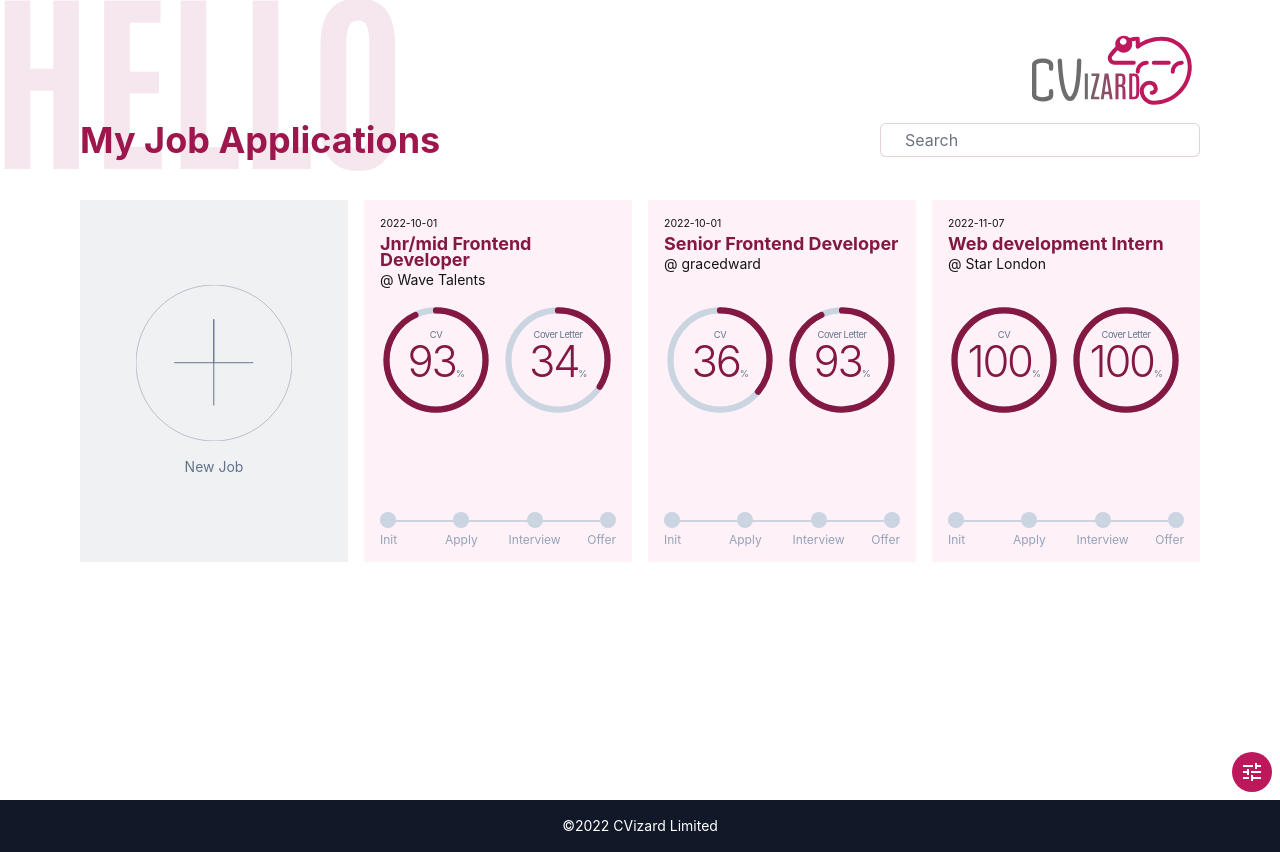
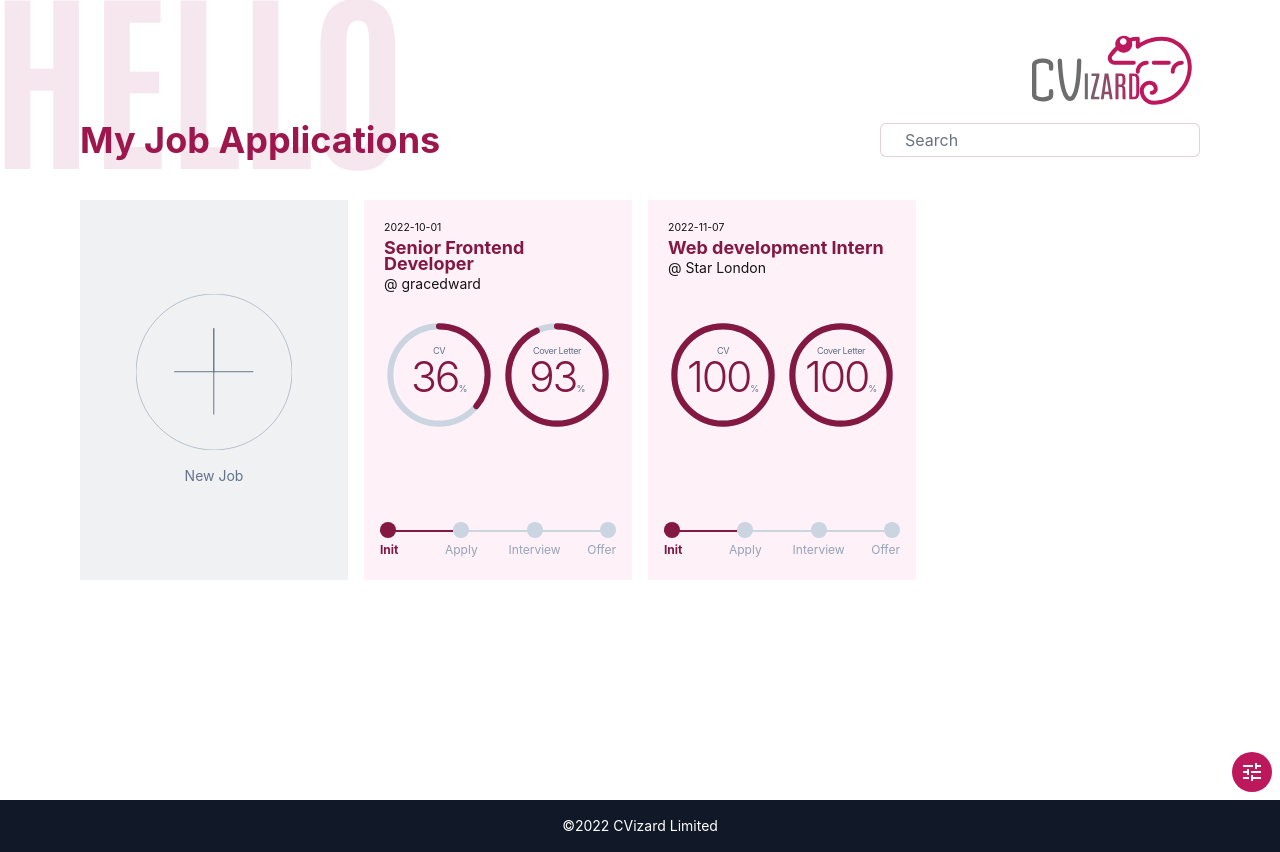
Before and after one commit to edward-designer/cvizard, a Next.js app: page /dashboard in a window 1280 px wide. Built offline with nearby package versions, Linux system fonts and the light colour scheme.

Commit message:
refactor: replace md editor

```diff
--- a/src/components/common/StepIndicator.tsx
+++ b/src/components/common/StepIndicator.tsx
@@ -5,13 +5,27 @@ const StepIndicator = ({
   currentStep,
   steps,
   id,
+  clickHandler,
 }: {
   currentStep: number;
   steps: { text: string; href: string }[];
   id: string;
+  clickHandler?: () => void | undefined;
 }) => {
+  const extraProps = clickHandler
+    ? {
+        tabIndex: 0,
+        'aria-label': 'Click to show job apply tracker',
+        onClick: clickHandler,
+      }
+    : {};
   return (
-    <ul className='flex list-none items-center text-xs'>
+    <ul
+      className={`${
+        clickHandler ? 'cursor-pointer' : ''
+      } flex list-none items-center pt-2 pb-6 text-xs`}
+      {...extraProps}
+    >
       {steps.map((step, index) => {
         return (
           <li
--- a/src/components/dashboard/JobSummaryCard.tsx
+++ b/src/components/dashboard/JobSummaryCard.tsx
@@ -2,7 +2,7 @@ import CloseIcon from '@mui/icons-material/Close';
 import DownloadIcon from '@mui/icons-material/Download';
 import EditIcon from '@mui/icons-material/Edit';
 import Link from 'next/link';
-import React from 'react';
+import React, { useState } from 'react';
 
 import ScoreCircle from '@/components/common/ScoreCircle';
 import StepIndicator from '@/components/common/StepIndicator';
@@ -13,15 +13,22 @@ import { IJob } from '@/types/types';
 const JobSummaryCard = ({
   job,
   clickHandler,
-  className,
+  className = '',
 }: {
   job: IJob;
   clickHandler?: (id: string) => () => void;
   className?: string;
 }) => {
+  const [showTrackerDetails, setShowTrackerDetails] = useState(false);
+
   return (
     <div
-      className={`${className} group relative flex flex-col bg-primary-400/10 p-2 text-primary-900 hover:bg-primary-200/50 dark:hover:bg-primary-800/40 md:p-4 [&_div]:leading-4`}
+      className={`${className} group relative flex min-h-[380px] flex-col bg-primary-400/10 p-2 text-primary-900 hover:bg-primary-200/50 dark:hover:bg-primary-800/40 md:p-4 [&_div]:leading-4`}
+    >
+      <div
+        className={`${
+          showTrackerDetails ? 'max-h-[0px]' : 'max-h-[400px]'
+        } relative flex flex-1 flex-col overflow-hidden p-1 transition-[max-height] duration-500 ease-out`}
       >
         {clickHandler && (
           <button
@@ -37,10 +44,10 @@ const JobSummaryCard = ({
           <h2 className='my-1 text-lg font-bold leading-4'>{job.jobTitle}</h2>
           <div className='text-text-primary'>@ {job.employer}</div>
         </div>
-      <div className='my-4 flex gap-0 dark:text-primary-700  md:gap-2'>
+        <div className='my-4 flex flex-1 gap-0 dark:text-primary-700  md:gap-2'>
           <Link
             href={`/job/${job.id}/cv`}
-          className='flex-1 hover:brightness-125 hover:drop-shadow hover:hue-rotate-15 hover:filter'
+            className='flex flex-1 place-content-center hover:brightness-125 hover:drop-shadow hover:hue-rotate-15 hover:filter'
             title={`keywords analysis for CV: score is ${job.scoreCover}`}
           >
             <ScoreCircle score={job.scoreCV} name='CV' />
@@ -73,10 +80,12 @@ const JobSummaryCard = ({
             <DownloadIcon className='text-primary-900' /> PDF
           </ButtonLink>
         </div>
-      <div className='my-6'>
+      </div>
+      <div className='my-2'>
         <StepIndicator
+          clickHandler={() => setShowTrackerDetails(!showTrackerDetails)}
           id='123'
-          currentStep={0}
+          currentStep={1}
           steps={[
             { text: 'Init', href: '/job/[id]/job' },
             { text: 'Apply', href: '/job/[id]/cv' },
--- a/src/cv/1667409325585-job.md
+++ /dev/null
@@ -1,26 +0,0 @@
----
-date: '2022-10-01'
-jobTitle: 'Jnr/mid Frontend Developer'
-employer: 'Wave Talents'
-url: 'https://tailwindcss.com/docs/visibility#making-elements-invisible'
-scoreCV: 93
-scoreCover: 34
----
-
-What will the role involve?
-
-- Owning our website and honing it as we grow, working alongside peers from across the company - Design, Product, and more. This is an integral role as our website explains our vision and value proposition, and needs to be as simple, well designed and easy to use as our product is.
-- Implementing animations, and ensuring they can run on any device
-- Ensuring cross browser/cross platform compatibility
-- Researching and keeping up to date on best practices and tools for future
-- Ensuring responsiveness and accessibility at all times
-- Maintaining our blog posts too!
-
-What are we looking for?
-
-- An appreciation for design - a love for responsive styling, and building something with 'wow factor'
-- Experience with Gatsby, React and managing a CMS, in particular with Dato
-- Experience with modern website optimisations, SRR and SEO best practises
-- Proficient in Google Analytics and Google Tag Manager. Comfortable interpreting insights in order to get high conversion rates and enhance reach
-- Experience using tools such as Chrome Lighthouse, Web Page Test, Pardot, Firebase
-- Experience around accessibility and user research is desirable
--- a/src/pages/editor.tsx
+++ /dev/null
@@ -1,24 +0,0 @@
-import MarkdownIt from 'markdown-it';
-import mark from 'markdown-it-mark';
-import MdEditor from 'react-markdown-editor-lite';
-
-import 'react-markdown-editor-lite/lib/index.css';
-
-import Layout from '@/components/layout/Layout';
-import Seo from '@/components/Seo';
-
-const mdParser = new MarkdownIt().use(mark);
-
-export default function editor() {
-  return (
-    <Layout>
-      <Seo />
-      <main className='col-start-2 min-h-[calc(100vh_-_120px)] '>
-        <MdEditor
-          style={{ height: '500px' }}
-          renderHTML={(text) => mdParser.render(text)}
-        />
-      </main>
-    </Layout>
-  );
-}
```
Also changed, not shown: src/cv/1667409325585-cv.md (deleted, +0 -14 lines). Lines whose indentation alone changed are shown as unchanged.
